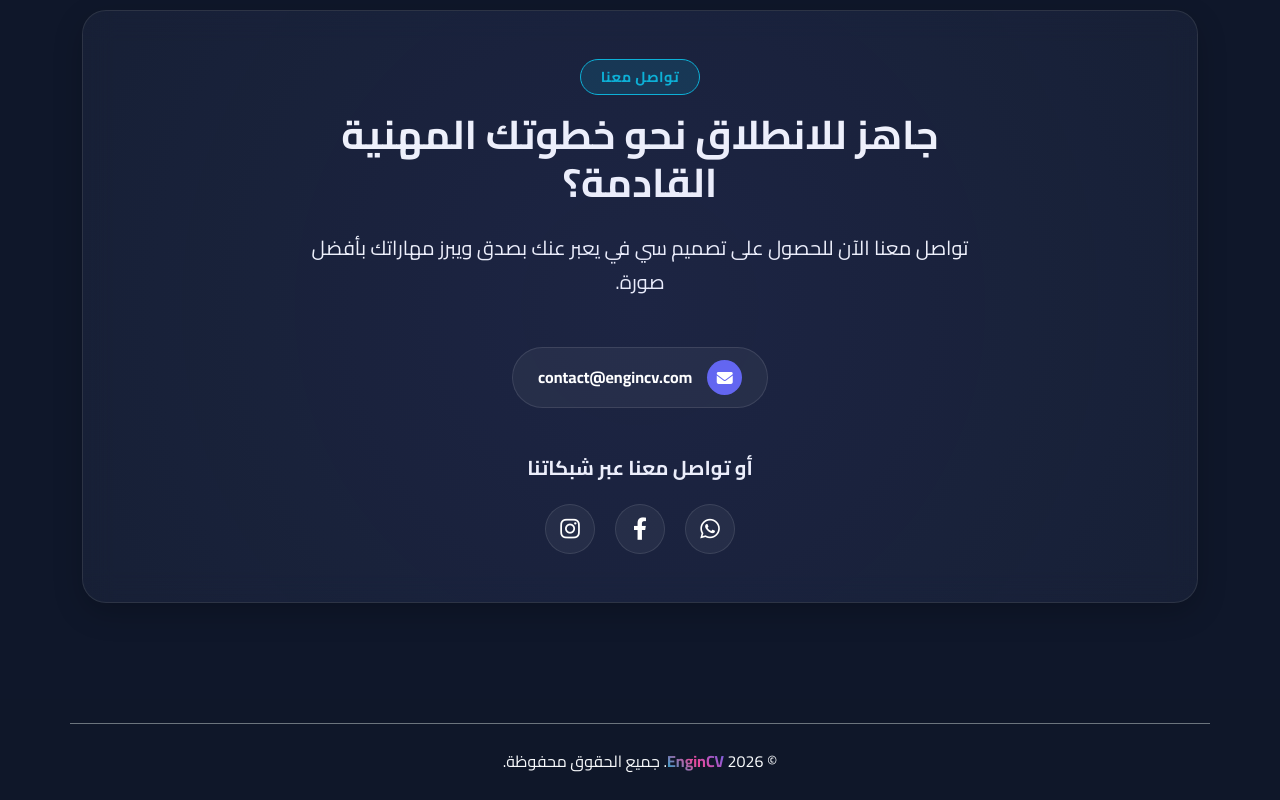
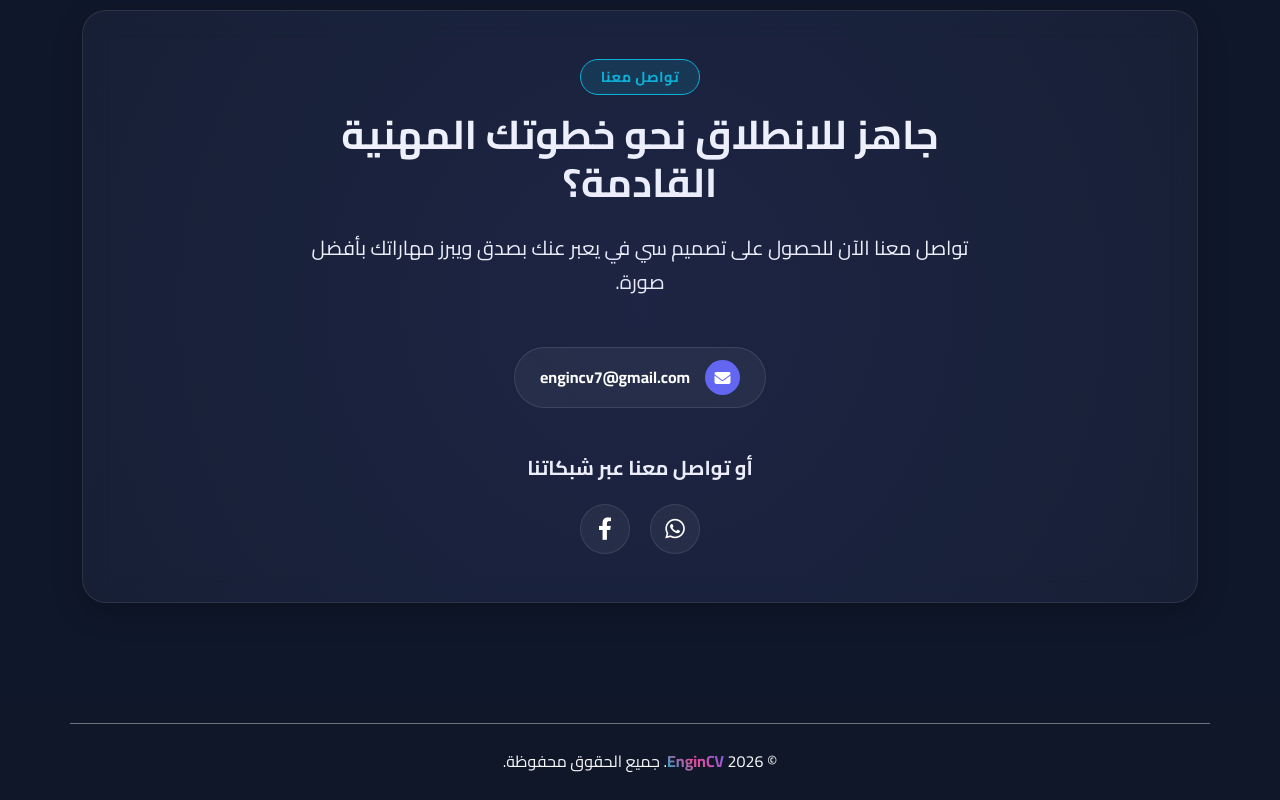
Before and after one commit to engincv7/EnginCV, a plain HTML site: page index.html in a window 1280 px wide. Shown: the part 2688-3488 px from the top of the page. Drawn offline with nearby package versions, Linux system fonts and the light colour scheme.

Commit message:
Update index.html

```diff
--- a/index.html
+++ b/index.html
@@ -245,17 +245,17 @@
                         <p class="lead mb-5 text-muted-light">تواصل معنا الآن للحصول على تصميم سي في يعبر عنك بصدق ويبرز مهاراتك بأفضل صورة.</p>
 
                         <div class="d-flex flex-column flex-sm-row justify-content-center gap-3 mb-5">
-                            <a href="mailto:contact@engincv.com" class="contact-link tilt-effect">
+                            <a href="mailto:engincv7@gmail.com" class="contact-link tilt-effect">
                                 <div class="contact-icon email"><i class="fa-solid fa-envelope"></i></div>
-                                <span class="fw-bold">contact@engincv.com</span>
+                                <span class="fw-bold">engincv7@gmail.com</span>
                             </a>
                         </div>
 
                         <h5 class="mb-4 fw-bold">أو تواصل معنا عبر شبكاتنا</h5>
                         <div class="social-links justify-content-center">
-                            <a href="https://wa.me/1234567890" target="_blank" class="social-btn whatsapp" title="WhatsApp"><i class="fa-brands fa-whatsapp"></i></a>
-                            <a href="https://facebook.com" target="_blank" class="social-btn facebook" title="Facebook"><i class="fa-brands fa-facebook-f"></i></a>
-                            <a href="https://instagram.com" target="_blank" class="social-btn instagram" title="Instagram"><i class="fa-brands fa-instagram"></i></a>
+                            <a href="https://wa.me/01031600372" target="_blank" class="social-btn whatsapp" title="WhatsApp"><i class="fa-brands fa-whatsapp"></i></a>
+                            <a href="https://www.facebook.com/profile.php?id=61590038097850" target="_blank" class="social-btn facebook" title="Facebook"><i class="fa-brands fa-facebook-f"></i></a>
+                            <!-- <a href="https://instagram.com" target="_blank" class="social-btn instagram" title="Instagram"><i class="fa-brands fa-instagram"></i></a> -->
                         </div>
                     </div>
                 </div>
```
